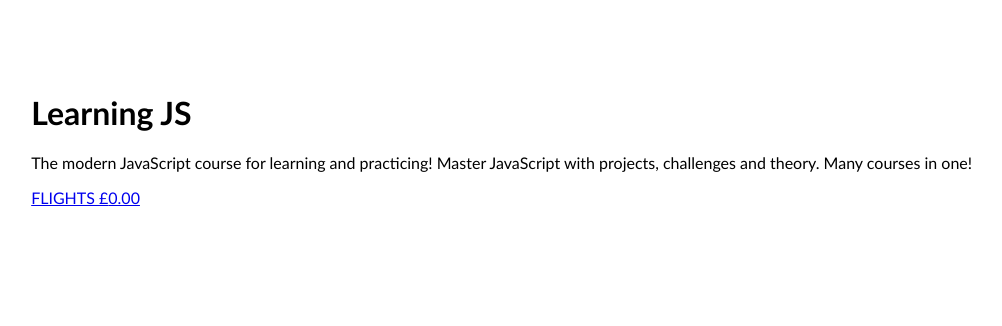
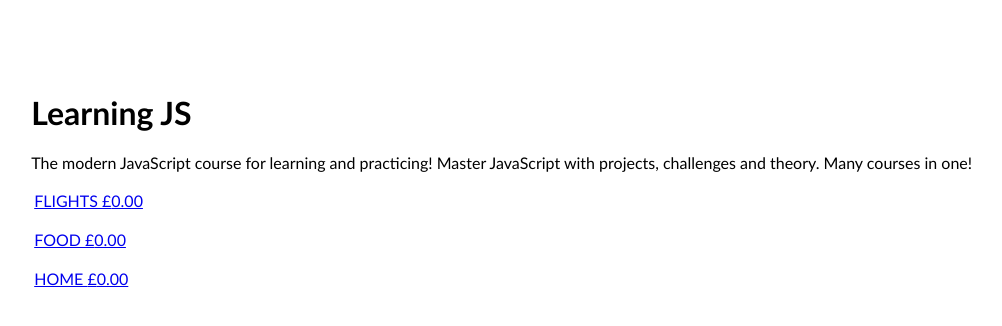
Before and after one commit to collinkiprono/mynewrepo, a plain HTML site: page index.html in a window 1280 px wide. Shown: the whole page, without its empty margins (40-1042 px from the left). Drawn offline with Linux system fonts and the light colour scheme.

Commit message:
Loop through all items in the cart

```diff
--- a/index.html
+++ b/index.html
@@ -13,9 +13,23 @@
     <div class="main content">
     <h1>Learning JS</h1>
     <p>The modern JavaScript course for learning and practicing! Master JavaScript with projects, challenges and theory. Many courses in one!</p>
-    <p class="product-name" data-title="Product">
-        <a href="https://www.onecoolplanet.org/product/offset-flights/">FLIGHTS (<span class="woocommerce-Price-amount amount"><span class="woocommerce-Price-currencySymbol">£</span>0.00</span>)</a><dl class="variation">
-    </p>
+    <table>
+        <tr>
+            <td class="product-name" data-title="Product">
+            <a href="https://www.onecoolplanet.org/product/offset-flights/">FLIGHTS (<span class="woocommerce-Price-amount amount"><span class="woocommerce-Price-currencySymbol">£</span>0.00</span>)</a><dl class="variation">
+            </td>
+        </tr>
+        <tr>
+            <td class="product-name" data-title="Product">
+            <a href="https://www.onecoolplanet.org/product/offset-flights/">FOOD (<span class="woocommerce-Price-amount amount"><span class="woocommerce-Price-currencySymbol">£</span>0.00</span>)</a><dl class="variation">
+            </td>
+        </tr>
+        <tr>
+            <td class="product-name" data-title="Product">
+            <a href="https://www.onecoolplanet.org/product/offset-flights/">HOME (<span class="woocommerce-Price-amount amount"><span class="woocommerce-Price-currencySymbol">£</span>0.00</span>)</a><dl class="variation">
+            </td>
+        </tr>
+</table>
 
 </div>
 
--- a/js/script.js
+++ b/js/script.js
@@ -112,14 +112,39 @@ let calcTotal = bills.forEach(function(bill){
 
 /* Replace HTML elements using the DOM - Javascript */
 
+// document.addEventListener("DOMContentLoaded", function(event){
+//     function replacePare(){
+//         let cartSrt = document.getElementsByClassName('product-name')[0].querySelector('a').innerHTML;
+//         console.log(cartSrt);
+//         let newSrt = cartSrt.toString().replaceAll('(','').replaceAll(')','');
+
+//         document.getElementsByClassName('product-name')[0].querySelector('a').innerHTML = newSrt;
+//     }
+//     console.log(replacePare());
+//     replacePare();
+// });
+
 document.addEventListener("DOMContentLoaded", function(event){
     function replacePare(){
-        let cartSrt = document.getElementsByClassName('product-name')[0].querySelector('a').innerHTML;
-        console.log(cartSrt);
-        let newSrt = cartSrt.toString().replace('(','').replace(')','');
+        let cartSrts = document.getElementsByClassName('product-name');
 
-        document.getElementsByClassName('product-name')[0].querySelector('a').innerHTML = newSrt;
-    }
-    console.log(replacePare());
-    replacePare();
-});
+        for (let i = 0; i < cartSrts.length; i++) {
+            const link = cartSrts[i].querySelector('a');
+            link.innerHTML =    link.innerHTML.toString().replaceAll('(','').replaceAll(')','');
+
+            // console.log(("the updated link is ", link))
+        }
+            // cartSrts = Array.from(cartSrts);
+
+            // cartSrts.forEach(function(row){
+            //     row = row.querySelector('a');  /// Samaki
+            //     row.innerHTML = row.innerHTML.toString().replaceAll('(','').replaceAll(')','');
+            //     // console.log(row);
+
+            // });
+
+        };
+
+        replacePare();
+
+    });
```
